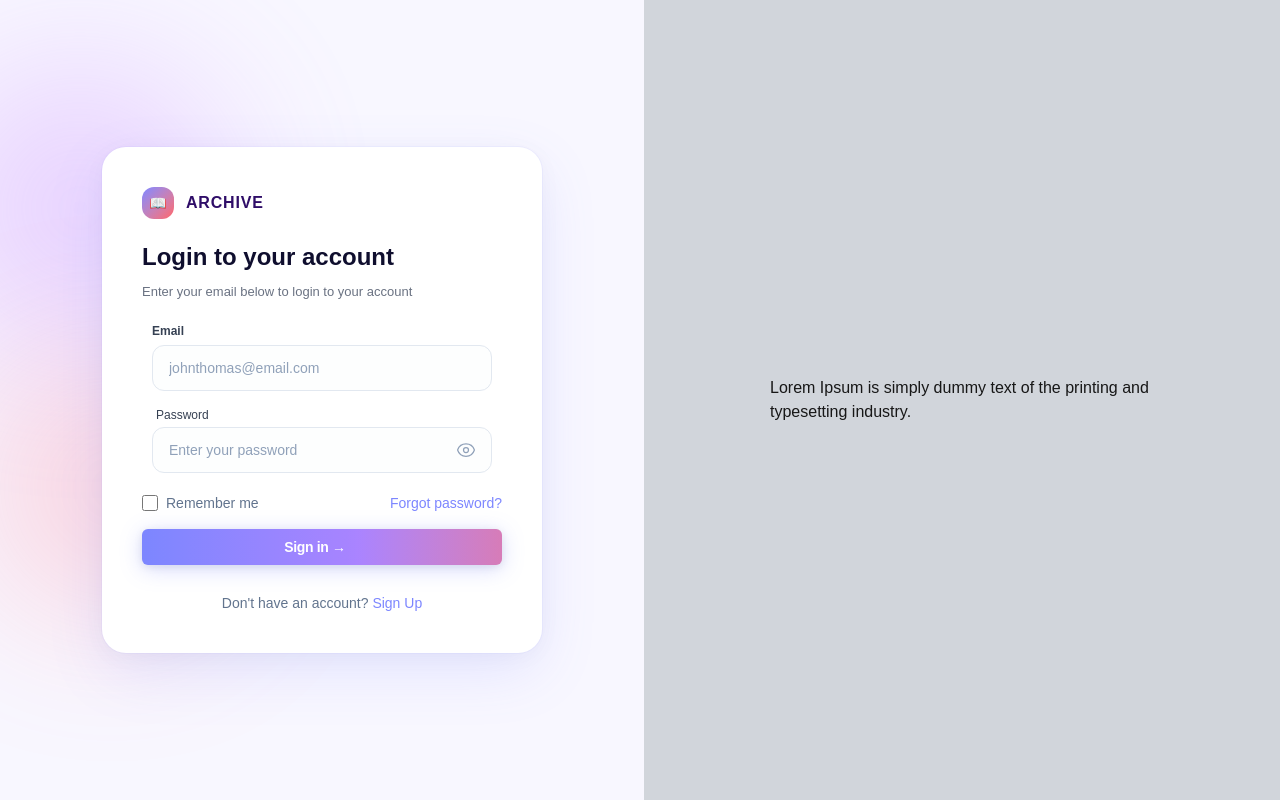
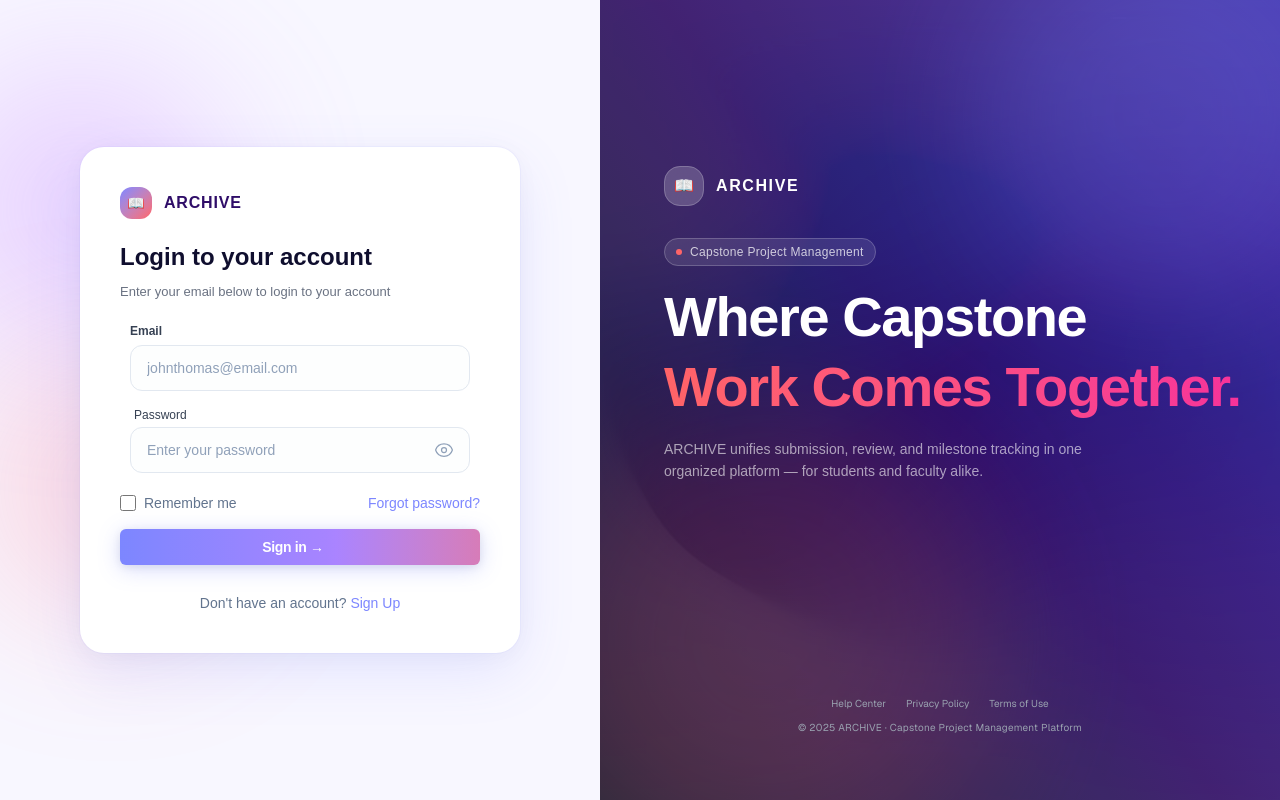
Before and after one commit to KazuyaaaaDesu/Archive, a Next.js app: page /login in a window 1280 px wide. Built offline with nearby package versions, Linux system fonts and the light colour scheme.

Commit message:
style: change Login page design

```diff
--- a/app/login/page.tsx
+++ b/app/login/page.tsx
@@ -3,9 +3,9 @@
 
 export default function Login() {
   return (
-    <section className="h-dvh">
-      <div className="h-full">
-        <div className="flex flex-col md:flex-row h-full">
+    <section className="h-dvh w-full overflow-hidden">
+      <div className="h-full w-full">
+        <div className="flex flex-col md:flex-row h-full w-full">
           {/* Left Column: Authentic Card Wrapper UI */}
           <div className="flex-1 p-6 flex flex-col gap-5 items-center justify-center bg-[#F8F7FF]">
             <div className="size-72 absolute -left-16 top-16 opacity-30 bg-purple-400 rounded-full blur-[80px] pointer-events-none z-0" />
@@ -26,10 +26,78 @@
           </div>
 
           {/* Right Column: Page info */}
-          <div className="flex-1 bg-tertiary p-5 flex items-center justify-center">
-            <div className="max-w-sm">
-              Lorem Ipsum is simply dummy text of the printing and typesetting
-              industry.
+          <div className="flex-1 bg-tertiary p-6 md:p-12 lg:p-16 flex flex-col justify-between items-center relative bg-linear-55 from-slate-900 via-violet-950 via 40% to-indigo-800 overflow-hidden">
+            {/* glass effect */}
+            <img
+              className="absolute inset-0 w-full h-full object-cover opacity-100 pointer-events-none "
+              src="/Glasseffect.png"
+              alt="Glass background effect"
+            />
+            {/*blobs */}
+            <div className="absolute -top-20 -right-20 size-96 opacity-20 bg-indigo-400 rounded-full blur-3xl pointer-events-none" />
+            <div className="absolute -bottom-20 -left-20 w-[493px] h-[475px] opacity-20 bg-radial from-red-400 to-pink-800 rounded-full blur-3xl pointer-events-none" />
+
+            {/* Ghost layout element to offset the vertical axis perfectly on desktop grid panels */}
+            <div className="hidden md:block h-2 w-full" />
+
+            {/* Content Container (ONLY Phrases & Headings) */}
+            <div className="w-full max-w-[640px] flex flex-col gap-8 items-start relative z-10 my-auto">
+              {/* Logo Header Row */}
+              <div className="inline-flex justify-start items-center gap-3">
+                <div className="size-10 bg-white/20 rounded-2xl outline outline-1 outline-offset-[-1px] outline-white/20 flex justify-center items-center text-white text-base backdrop-blur-md">
+                  📖
+                </div>
+                <span className="justify-start text-white text-base font-bold leading-6 tracking-widest">
+                  ARCHIVE
+                </span>
+              </div>
+
+              {/* Text Info Content Stack */}
+              <div className="w-full flex flex-col justify-center items-start gap-5">
+                {/* Tag Badge */}
+                <div className="px-3 py-1.5 bg-white/10 rounded-full outline outline-1 outline-offset-[-1px] outline-white/20 inline-flex justify-start items-center gap-2">
+                  <span className="size-1.5 rounded-full bg-red-400" />
+                  <span className="text-white/75 text-xs font-normal leading-4 tracking-wide">
+                    Capstone Project Management
+                  </span>
+                </div>
+
+                {/* Headings */}
+                <div className="w-full flex flex-col justify-start items-start gap-1 sm:gap-2">
+                  <h1 className="text-white text-4xl sm:text-5xl lg:text-[56px] font-extrabold tracking-tight leading-[1.1]">
+                    Where Capstone
+                  </h1>
+                  <h1 className="bg-gradient-to-r from-red-400 to-pink-500 bg-clip-text text-transparent text-4xl sm:text-5xl lg:text-[56px] font-extrabold tracking-tight leading-[1.1] xl:whitespace-nowrap lg:whitespace-normal">
+                    Work Comes Together.
+                  </h1>
+                </div>
+
+                {/* Subtext Description */}
+                <div className="w-full inline-flex justify-start items-center">
+                  <p className="max-w-[460px] justify-start text-white/60 text-xs sm:text-sm font-normal leading-relaxed">
+                    ARCHIVE unifies submission, review, and milestone tracking
+                    in one organized platform — for students and faculty alike.
+                  </p>
+                </div>
+              </div>
+            </div>
+
+            {/* FOOTER - Moved completely outside of the content container */}
+            <div className="w-full flex flex-col items-center justify-center gap-2 relative z-10 pt-6 mt-auto">
+              <div className="flex justify-center items-center gap-5 text-gray-400 text-[10px] font-normal font-sans leading-4">
+                <Link href="#" className="hover:text-white transition-colors">
+                  Help Center
+                </Link>
+                <Link href="#" className="hover:text-white transition-colors">
+                  Privacy Policy
+                </Link>
+                <Link href="#" className="hover:text-white transition-colors">
+                  Terms of Use
+                </Link>
+              </div>
+              <p className="text-center text-gray-400 text-[10px] font-normal font-sans leading-4 tracking-wide">
+                © 2025 ARCHIVE · Capstone Project Management Platform
+              </p>
             </div>
           </div>
         </div>
```
Also changed, not shown: public/Glasseffect.png (added).
